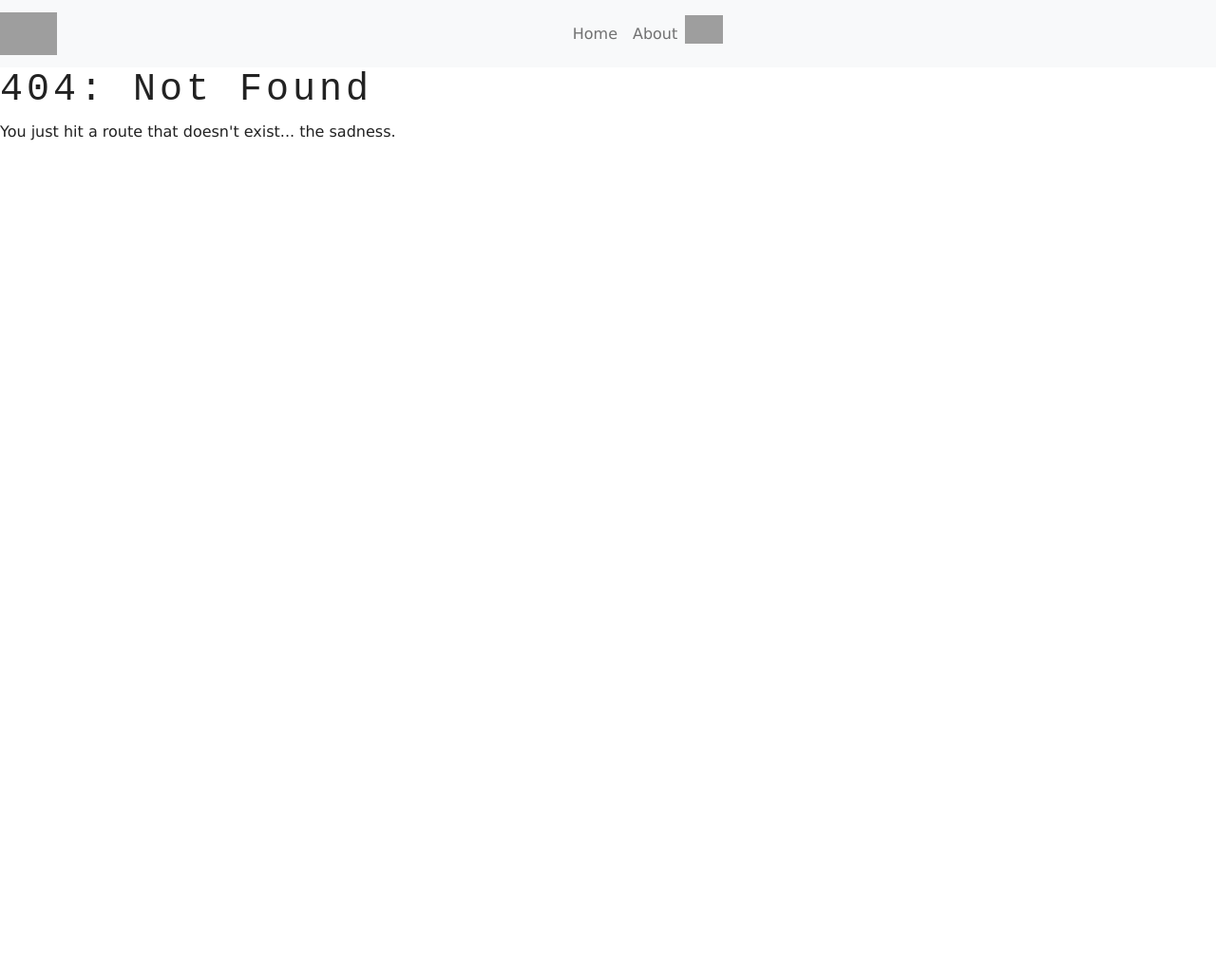
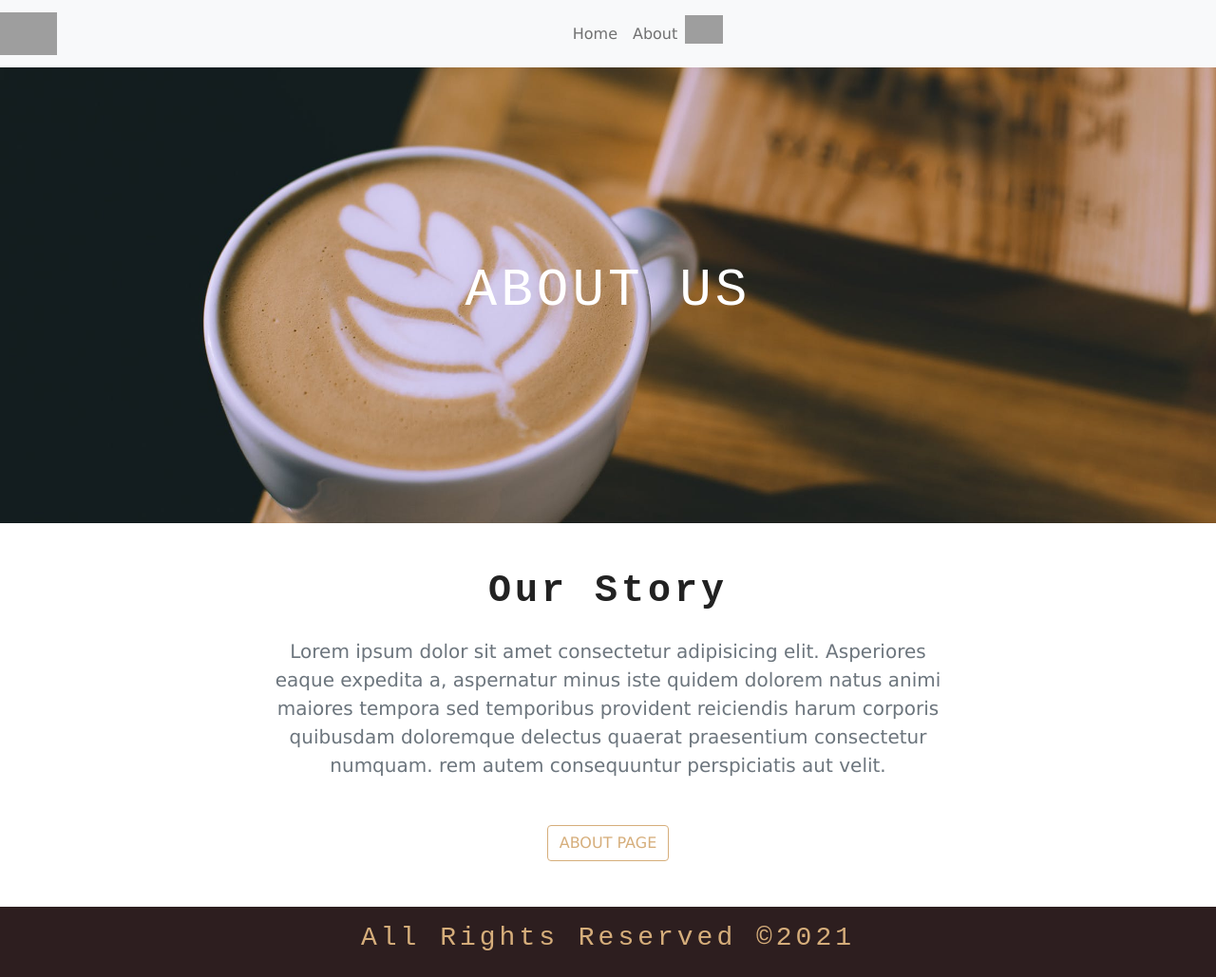
Before and after one commit to whtvrkaa/coffee-project, a Gatsby site: page /about in a window 1280 px wide. Before the commit this address had no page. Shown: the whole page at 95% size. Before the commit the page ends 800 px from the top, so only its background shows below. Built offline with nearby package versions, Linux system fonts and the light colour scheme; Gatsby itself is replaced by a stand-in of ours; grey boxes are pictures that could not be loaded.

```diff
--- a/gatsby-config.js
+++ b/gatsby-config.js
@@ -1,3 +1,7 @@
+require("dotenv").config({
+  path: `.env.${process.env.NODE_ENV}`,
+})
+
 module.exports = {
   siteMetadata: {
     title: `Paw's Coffee`,
@@ -30,6 +34,14 @@
         icon: `src/images/logo.svg`, // This path is relative to the root of the site.
       },
     },
+    {
+      resolve: `gatsby-source-contentful`,
+      options: {
+        spaceId: process.env.CONTENTFUL_SPACE_ID,
+        accessToken: process.env.CONTENTFUL_ACCESS_TOKEN
+      }
+
+    },
     `gatsby-plugin-gatsby-cloud`,
     {
 
--- a/package.json
+++ b/package.json
@@ -5,8 +5,10 @@
   "version": "0.1.0",
   "author": "Kyle Mathews <mathews.kyle@gmail.com>",
   "dependencies": {
+    "bootstrap": "^4.6.0",
     "gatsby": "^3.0.1",
     "gatsby-background-image": "^1.4.1",
+    "gatsby-image": "^3.0.0",
     "gatsby-plugin-gatsby-cloud": "^2.0.0",
     "gatsby-plugin-image": "^1.0.0",
     "gatsby-plugin-manifest": "^3.0.0",
@@ -14,6 +16,7 @@
     "gatsby-plugin-react-helmet": "^4.0.0",
     "gatsby-plugin-react-svg": "^3.0.0",
     "gatsby-plugin-sharp": "^3.0.1",
+    "gatsby-source-contentful": "^5.0.3",
     "gatsby-source-filesystem": "^3.0.0",
     "gatsby-transformer-sharp": "^3.0.0",
     "prop-types": "^15.7.2",
--- /dev/null
+++ b/src/components/Globals/Footer.js
@@ -0,0 +1,16 @@
+import React from 'react'
+
+export default function Footer() {
+    return (
+        <footer className="footer py-3">
+            <div className="container">
+                <div className="row">
+                    <div className="col-10 mx-auto col-md-6"/>
+                    <div className="text-yellow text-center text-capitalize">
+                        <h3>all rights reserved &copy;{new Date().getFullYear().toString()}</h3>
+                    </div>
+                </div>
+            </div>
+        </footer>
+    )
+}
--- a/src/components/Globals/Title.js
+++ b/src/components/Globals/Title.js
@@ -1,10 +1,13 @@
 import React from 'react'
 import {Link} from "gatsby"
 
+
 export default function Title({title}) {
     return (
-        <div>
-
+        <div className="row">
+        <div className="col text-center mb-3">
+           <h1 className="dispaly-4 text-capitalize font-weight-bold">{title}</h1>
+</div>
         </div>
-    )
+    );
 }
--- a/src/components/Home/Info.js
+++ b/src/components/Home/Info.js
@@ -1,10 +1,12 @@
 import React from 'react'
 import {Link} from 'gatsby'
+import Title from './../Globals/Title'
 
 export default function Info() {
     return (
      <section className="py-5">
 <div className="container">
+<Title title="our story"/>
     <div className="row">
         <div className="col-10 col-sm-8 mx-auto text-center">
             <p className="lead text-muted mb-5">
--- a/src/components/layout.css
+++ b/src/components/layout.css
@@ -1,6 +1,6 @@
 :root{
   --mainBrown: #2d1e1f;
-  --mainYellow: rgb(255, 158, 9);
+  --mainYellow: #d6ae7b;
   --mainGrey: #ece8dc;
   --mainWhite: #fff;
   --mainDark: #222;
@@ -34,16 +34,22 @@
   max-width: 60px;
 }
 
-.default-background {
+.default-background, .about-background {
 
   min-height: 100vh;
+  opacity: 1 !important;
   display: flex;
   align-items: center;
   justify-content: center;
-  background: linear-gradient(rgba(255, 158, 9, 0.5),
-  rgba(255, 158, 9, 0.5));
+  background: linear-gradient(rgba(214, 174, 123, 0.7), rgba(234, 194, 163, 0.5));
   background-position: center;
   background-size: cover;
+  background-attachment: fixed;
+}
+.about-background {
+
+  min-height: 60vh;
+
 }
 
 .btn-yellow{
@@ -55,3 +61,11 @@
   background: var(--mainYellow);
  color: var(--mainBrown)  !important;
 }
+
+h1{
+  font-weight: bold;
+}
+
+.footer {
+  background: var(--mainBrown);
+}
--- a/src/components/layout.js
+++ b/src/components/layout.js
@@ -11,11 +11,13 @@
 import './bootstrap.min.css'
 import "./layout.css"
 import Navbar from './Globals/Navbar'
+import Footer from './Globals/Footer'
 
 const Layout = ({ children }) =>  (
 <>
 <Navbar/>
 {children}
+<Footer/>
  </>
 
 )
--- a/src/pages/index.js
+++ b/src/pages/about.js
@@ -9,18 +9,18 @@
 import BackgroundSection from "../components/Globals/BackgroundSection"
 import Info from './../components/Home/Info'
 
-const IndexPage = ({data}) => (
+const AboutPage = ({data}) => (
   <Layout>
     <SEO title="Home" />
 
 <BackgroundSection
- img={data.img.childImageSharp.fluid} title="paw's coffee" styleClass="default-background"/>
+ img={data.img.childImageSharp.fluid} title="about us" styleClass="about-background"/>
 <Info/>
   </Layout>
 );
 export const query = graphql`
 {
-  img: file(relativePath:{eq:"default-background.jpg"}){
+  img: file(relativePath:{eq:"about-background.jpeg"}){
   childImageSharp{
 
   fluid
@@ -31,4 +31,4 @@
   }
   }
 `
-export default IndexPage;
+export default AboutPage;
```
Also changed, not shown: src/images/about-background.jpeg (renamed from src/images/pexels-photo-4946701.jpeg), 2 other files.
